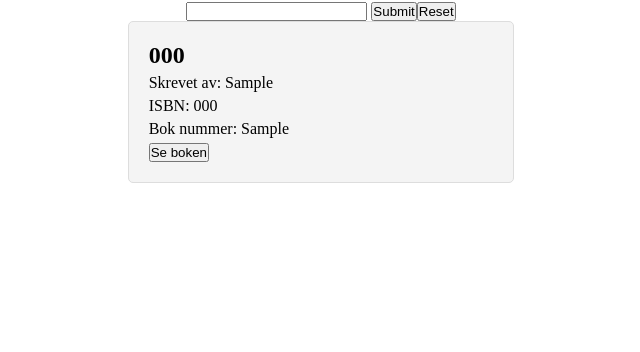
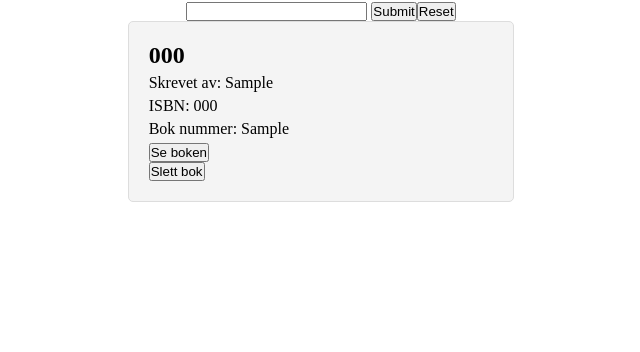
Before and after one commit to albertwojcicki/eksamen2INF, a Flask app: page / in a window 1280 px wide. Shown: the part 75-427 px from the top of the page, without its empty margins (319-959 px from the left). Run offline with Flask 3, Linux system fonts and the light colour scheme; a database or web service that is not in the repository returns one stand-in record (values such as "Sample title"); data that the repository does not hold is empty.

Commit message:
implementerte funksjonen for å slette bøker, både på index og bok.html

```diff
--- a/client/app.py
+++ b/client/app.py
@@ -27,5 +27,10 @@ def filter():
     print(response)
     return render_template("index.html", data = response)
 
+@app.route("/slettbok/<int:bok_nummer>", methods = ["POST"])
+def slettbok(bok_nummer):
+    response = requests.delete(f"http://127.0.0.1:5020/slettbok/{bok_nummer}").json()
+    return redirect(url_for("index",response = response ))
+
 if __name__ == "__main__":
     app.run(debug=True)
--- a/client/templates/bok.html
+++ b/client/templates/bok.html
@@ -7,5 +7,9 @@
 <p>ISBN: {{ book.bok_isbn }}</p>
 <p>Bok nummer: {{ book.bok_nummer }}</p>
 <img src="http://127.0.0.1:5020/static/barcode/{{ book.bok_nummer }}.png" alt="Barcode for {{ book.bok_tittel }}" class="img-barcode">
+<form action="{{ url_for('slettbok', bok_nummer = book.bok_nummer )}}" method="post">
+
+    <input type="submit" value="Slett bok">
+</form>
 {% endfor %}
 {% endblock %}
--- a/client/templates/index.html
+++ b/client/templates/index.html
@@ -3,7 +3,7 @@
 <h1>Bøker</h1>
 <div class="div-forms">
 <form action="{{ url_for('filter', filter_streng = filter_streng)}}" method="post">
-    <input type="text" name="filter_streng">
+    <input type="text" name="filter_streng" required>
     <input type="submit">
 </form>
 <form action="{{ url_for('index')}}">
@@ -11,7 +11,8 @@
 </form></div>
 <div id="book-list">
     {% for book in data %}
-    <form class="book-item" action="{{ url_for('bok', bok_nummer=book.bok_nummer) }}" method="post">
+    <div class="book-item">
+    <form  action="{{ url_for('bok', bok_nummer=book.bok_nummer) }}" method="post">
         <h2>{{ book.bok_tittel }}</h2>
         <p>Skrevet av: {{ book.bok_forfatter }}</p>
         <p>ISBN: {{ book.bok_isbn }}</p>
@@ -19,6 +20,10 @@
         <input type="hidden" name="bok_nummer" value="{{ book.bok_nummer }}">
         <button type="submit">Se boken</button>
     </form>
+    <form action="{{ url_for('slettbok', bok_nummer = book.bok_nummer )}}" method="post">
+
+        <input type="submit" value="Slett bok">
+    </form></div>
     {% endfor %}
 </div>
 {% endblock %}
```
Also changed, not shown: server/database.db.
